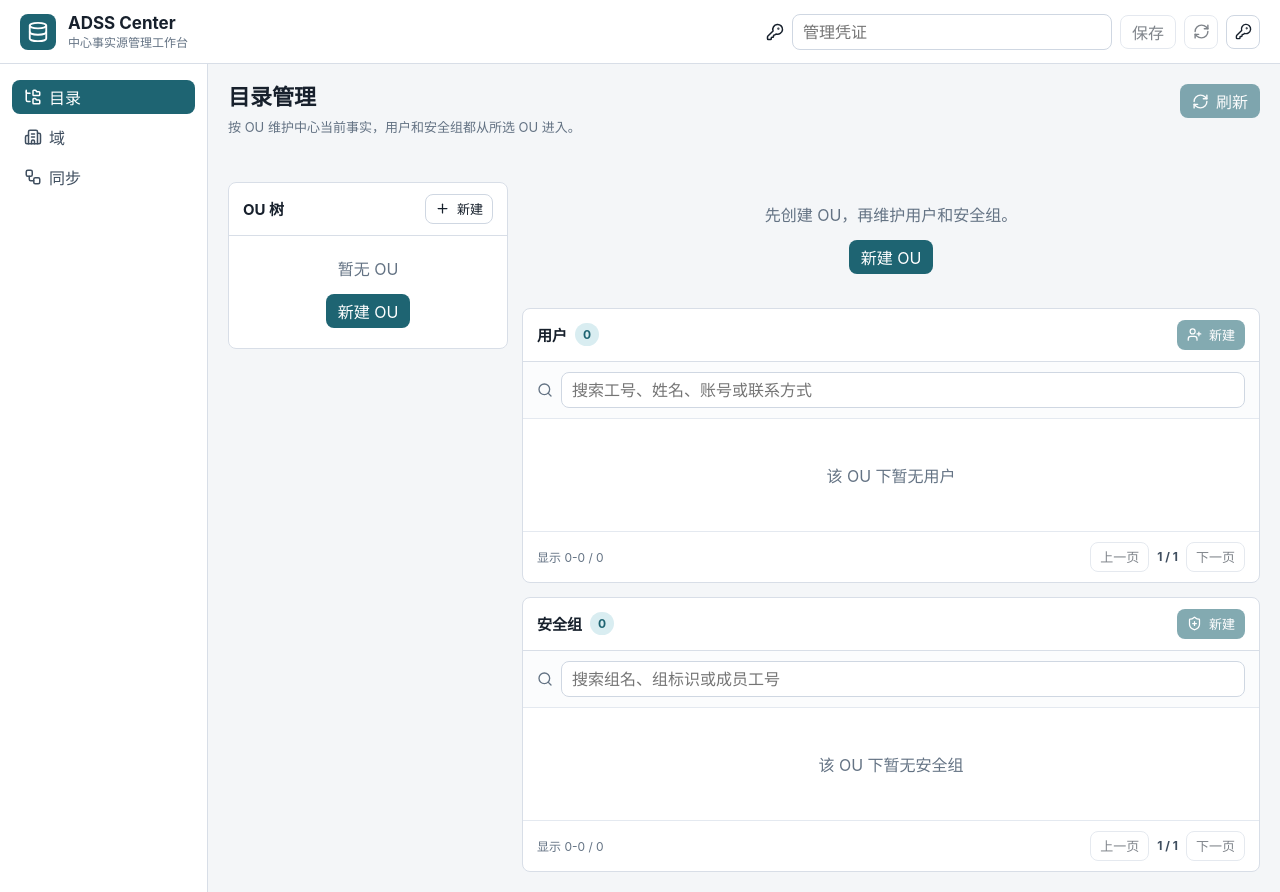
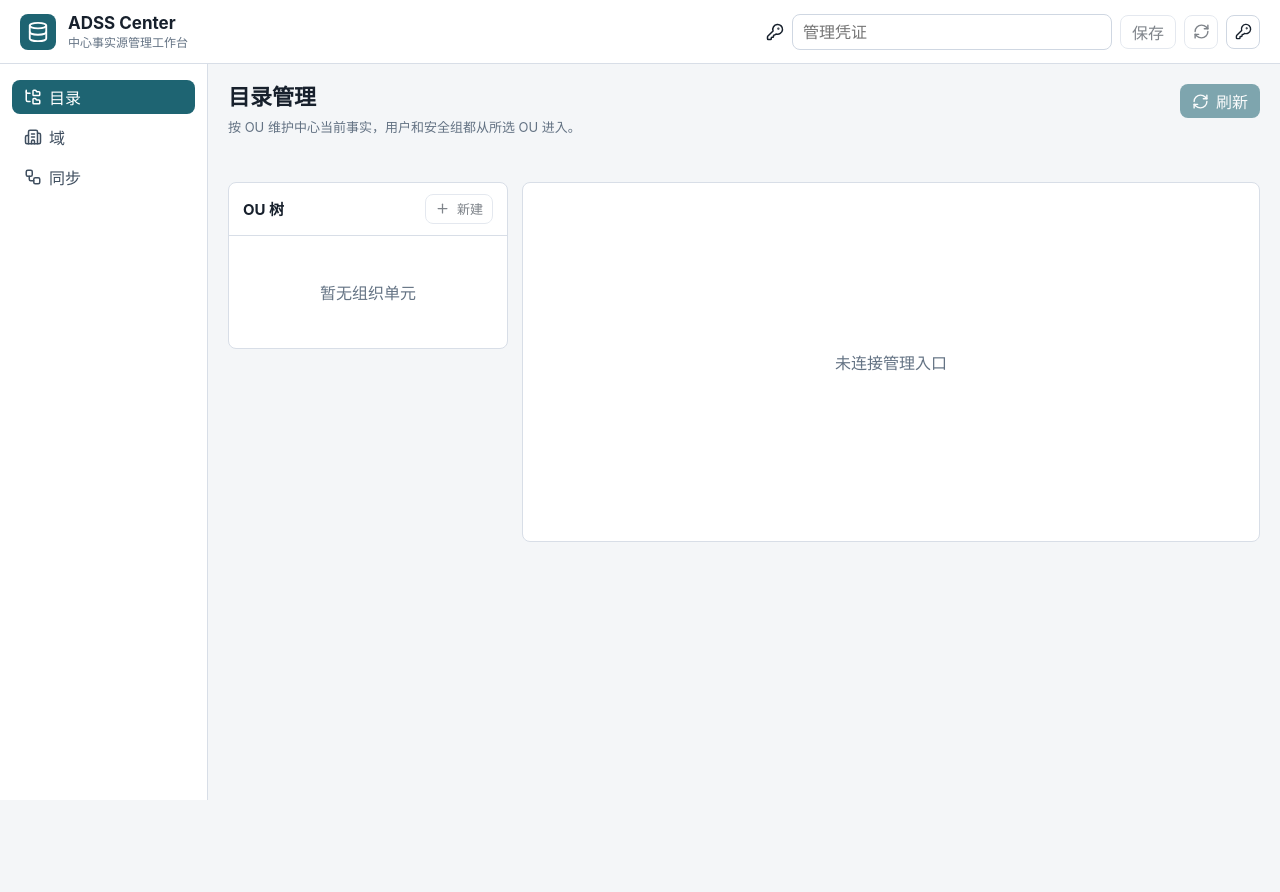
Before and after one commit to Zoranner/adscope-identity, a Nuxt app in the folder center/web/: page / in a window 1280 px wide. After the commit the page ends 800 px from the top, so only its background shows below. Built offline with nearby package versions, Linux system fonts and the light colour scheme.

Commit message:
收敛目录页空状态布局
- 未选中 OU 时不再渲染用户和安全组空表
- 将无 OU 状态收敛为目录内容区的完整空面板
- 未输入管理凭证时禁用 OU 创建入口

```diff
--- a/center/web/app/assets/css/main.css
+++ b/center/web/app/assets/css/main.css
@@ -225,6 +225,7 @@ button:disabled {
   display: grid;
   gap: 14px;
   min-width: 0;
+  align-content: start;
 }
 
 .workspace-grid {
@@ -238,6 +239,11 @@ button:disabled {
   display: grid;
   gap: 14px;
   min-width: 0;
+}
+
+.directory-empty-panel {
+  min-height: 360px;
+  display: grid;
 }
 
 .panel {
--- a/center/web/app/components/directory/OuTree.vue
+++ b/center/web/app/components/directory/OuTree.vue
@@ -5,6 +5,7 @@ import type { OuTreeItem } from '~/types/admin'
 defineProps<{
   items: OuTreeItem[]
   selectedId: string | null
+  disabled?: boolean
 }>()
 
 defineEmits<{
@@ -17,7 +18,7 @@ defineEmits<{
   <section class="panel tree-panel">
     <div class="panel-header">
       <h2>OU 树</h2>
-      <button class="secondary-button compact-button" @click="$emit('create', null)">
+      <button class="secondary-button compact-button" :disabled="disabled" @click="$emit('create', null)">
         <Plus :size="15" />
         新建
       </button>
@@ -38,6 +39,11 @@ defineEmits<{
       </button>
     </div>
 
-    <AdminEmptyState v-else title="暂无 OU" action-label="新建 OU" @action="$emit('create', null)" />
+    <AdminEmptyState
+      v-else
+      title="暂无组织单元"
+      :action-label="disabled ? undefined : '新建 OU'"
+      @action="$emit('create', null)"
+    />
   </section>
 </template>
--- a/center/web/app/pages/index.vue
+++ b/center/web/app/pages/index.vue
@@ -334,12 +334,14 @@ function closeModal() {
       <OuTree
         :items="treeItems"
         :selected-id="selectedOuId"
+        :disabled="!tokenReady"
         @select="selectOu"
         @create="newOu"
       />
 
       <div class="directory-content">
-        <section v-if="selectedOu" class="selection-summary">
+        <template v-if="selectedOu">
+          <section class="selection-summary">
             <div>
               <h2>{{ selectedOu.name }}</h2>
               <p>{{ selectedOu.id }} / 父级 {{ ouName(organizationalUnits, selectedOu.parent_id) }}</p>
@@ -361,8 +363,6 @@ function closeModal() {
             </div>
           </section>
 
-        <AdminEmptyState v-else title="先创建 OU，再维护用户和安全组。" action-label="新建 OU" @action="newOu(null)" />
-
           <UserTable
             :users="selectedUsers"
             :disabled="!selectedOuId"
@@ -375,6 +375,15 @@ function closeModal() {
             @create="newGroup"
             @edit="editGroup"
           />
+        </template>
+
+        <section v-else class="panel directory-empty-panel">
+          <AdminEmptyState
+            :title="tokenReady ? '暂无组织单元' : '未连接管理入口'"
+            :action-label="tokenReady ? '新建 OU' : undefined"
+            @action="newOu(null)"
+          />
+        </section>
       </div>
     </section>
 
```
Lines whose indentation alone changed are shown as unchanged.
